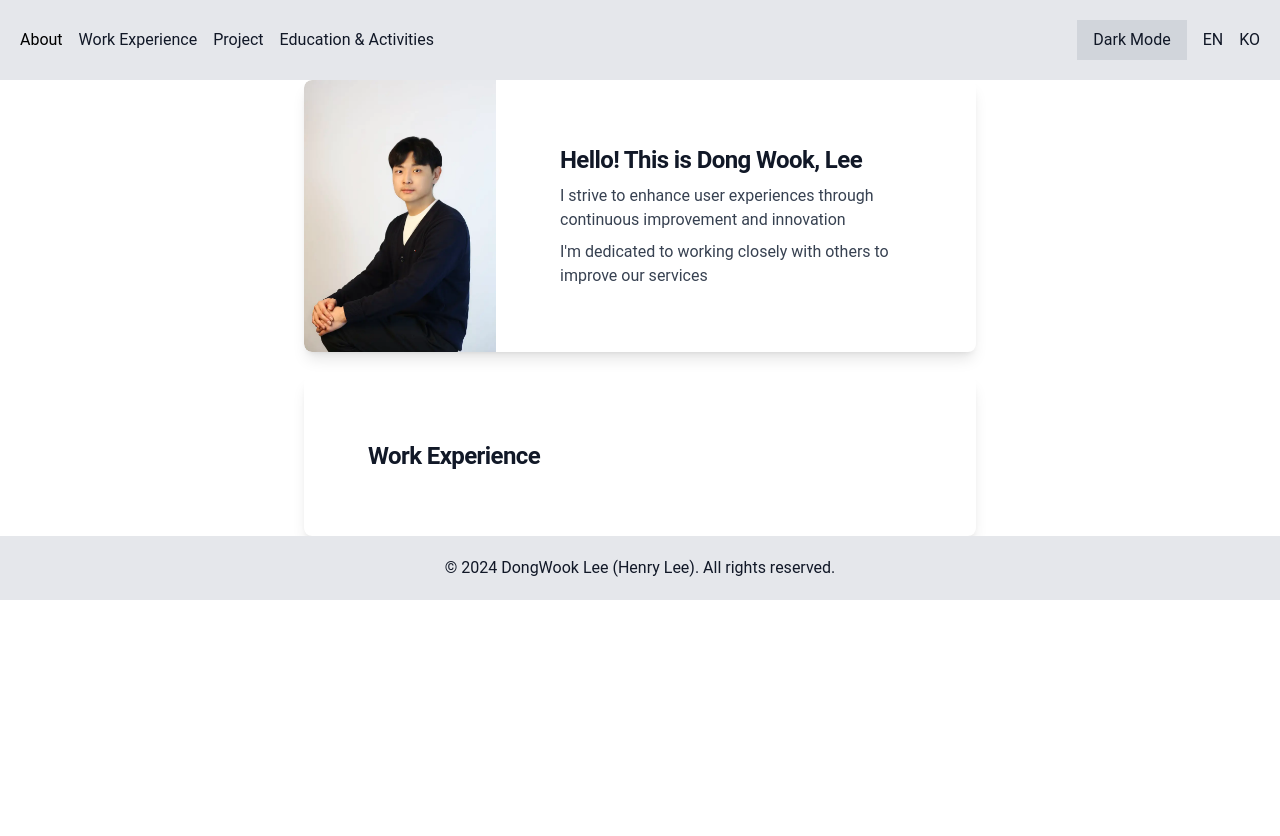
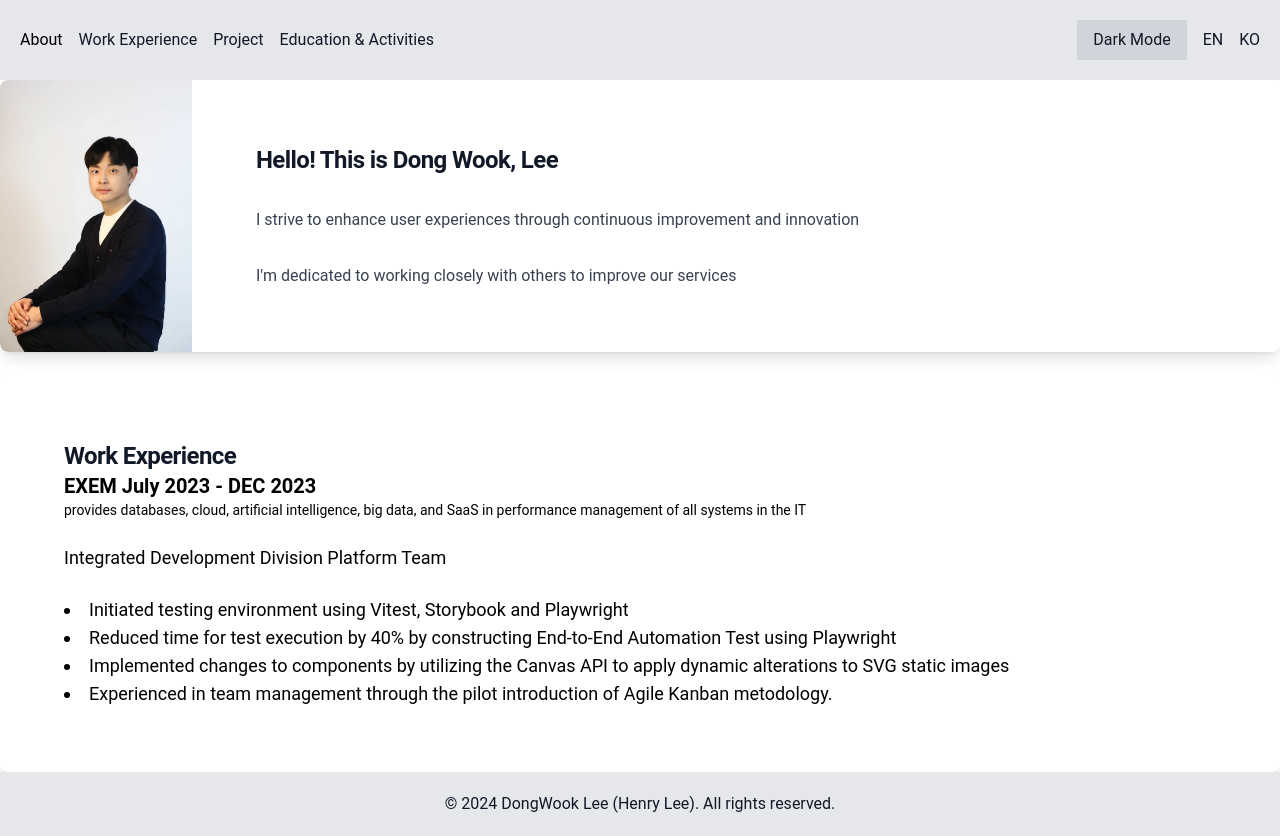
Before and after one commit to Lee-Dongwook/About-Me, a React (Vite) app: page / in a window 1280 px wide. Before the commit the page ends 800 px from the top, so only its background shows below. Built offline with nearby package versions, Linux system fonts and the light colour scheme.

Commit message:
feat : Work Experience Card

```diff
--- a/src/App.tsx
+++ b/src/App.tsx
@@ -3,6 +3,7 @@ import { IntroCard } from "./components/IntroCard";
 import { WorkCard } from "./components/WorkCard";
 import { Footer } from "./components/Footer";
 import introduce from "./assets/data/introduce.json";
+import work from "./assets/data/work.json";
 
 function App() {
   return (
@@ -14,7 +15,7 @@ function App() {
           description={introduce.comment}
         />
         <br />
-        <WorkCard title="Work Experience" />
+        <WorkCard title="Work Experience" children={work} />
       </main>
       <Footer />
     </>
--- a/src/assets/data/work.json
+++ b/src/assets/data/work.json
@@ -1,7 +1,7 @@
 {
-    "Company": "EXEM",
+    "company": "EXEM",
     "description": "provides databases, cloud, artificial intelligence, big data, and SaaS in performance management of all systems in the IT",
-    "Team": "Integrated Development Division Platform Team",
+    "team": "Integrated Development Division Platform Team",
     "period": "July 2023 - DEC 2023",
     "achievement": [
         "Initiated testing environment using Vitest, Storybook and Playwright",
--- a/src/components/IntroCard.tsx
+++ b/src/components/IntroCard.tsx
@@ -8,7 +8,7 @@ interface CardProps {
 
 export const IntroCard: React.FC<CardProps> = ({ title, description }) => {
   return (
-    <div className="flex max-w-2xl mx-auto overflow-hidden bg-white shadow-lg rounded-lg">
+    <div className="flex max-w-full mx-auto overflow-hidden bg-white shadow-lg rounded-lg">
       <img
         className="flex-none w-48 h-1/2 object-cover rounded-l-lg"
         src={PortFolio}
--- a/src/components/WorkCard.tsx
+++ b/src/components/WorkCard.tsx
@@ -2,24 +2,33 @@ import React from "react";
 
 interface CardProps {
   title: string;
-  description?: string[];
+  children?: {
+    company: string;
+    description: string;
+    team: string;
+    period: string;
+    achievement: string[];
+  };
 }
 
-export const WorkCard: React.FC<CardProps> = ({ title, description }) => {
+export const WorkCard: React.FC<CardProps> = ({ title, children }) => {
+  const { company, description, team, period, achievement } = children!;
+
   return (
-    <div className="flex max-w-2xl mx-auto overflow-hidden bg-white shadow-lg rounded-lg">
+    <div className="flex max-w-full mx-auto overflow-hidden bg-white shadow-lg rounded-lg">
       <div className="flex flex-col justify-between p-16 leading-normal">
-        <h5 className="text-2xl font-bold tracking-tight text-gray-900 dark:text-white">
+        <h5 className="text-2xl font-bold tracking-tight text-gray-900 dark:text-black">
           {title}
         </h5>
-        {description?.map((value) => {
-          return (
-            <>
-              <p className="font-normal text-gray-700 dark:text-gray-400">
-                {value}
-              </p>
-            </>
-          );
+        <h5 className="text-xl font-semibold dark:text-black">
+          {company} {period}
+        </h5>
+        <h6 className="text-sm">{description}</h6>
+        <br />
+        <h6 className="text-lg">{team}</h6>
+        <br />
+        {achievement.map((ach) => {
+          return <li className="text-lg">{ach}</li>;
         })}
       </div>
     </div>
```
